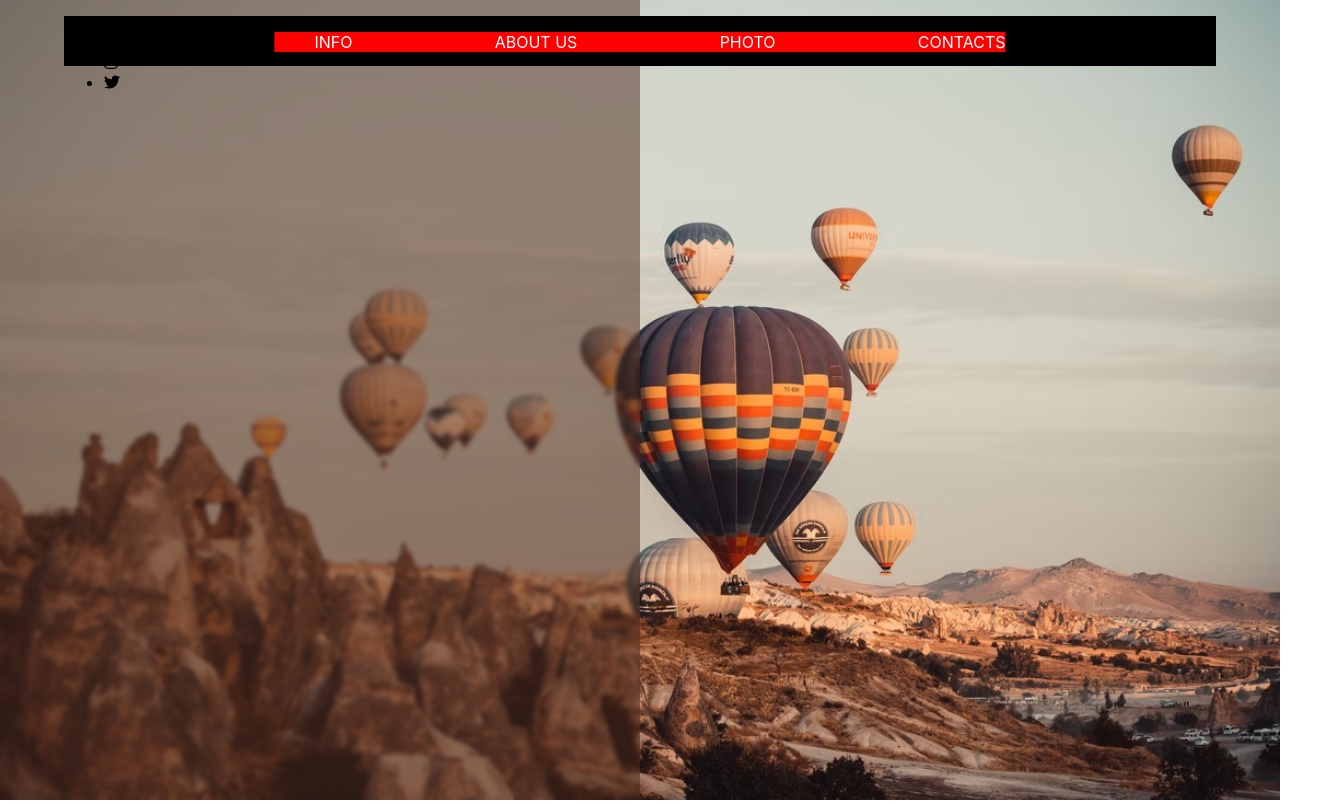
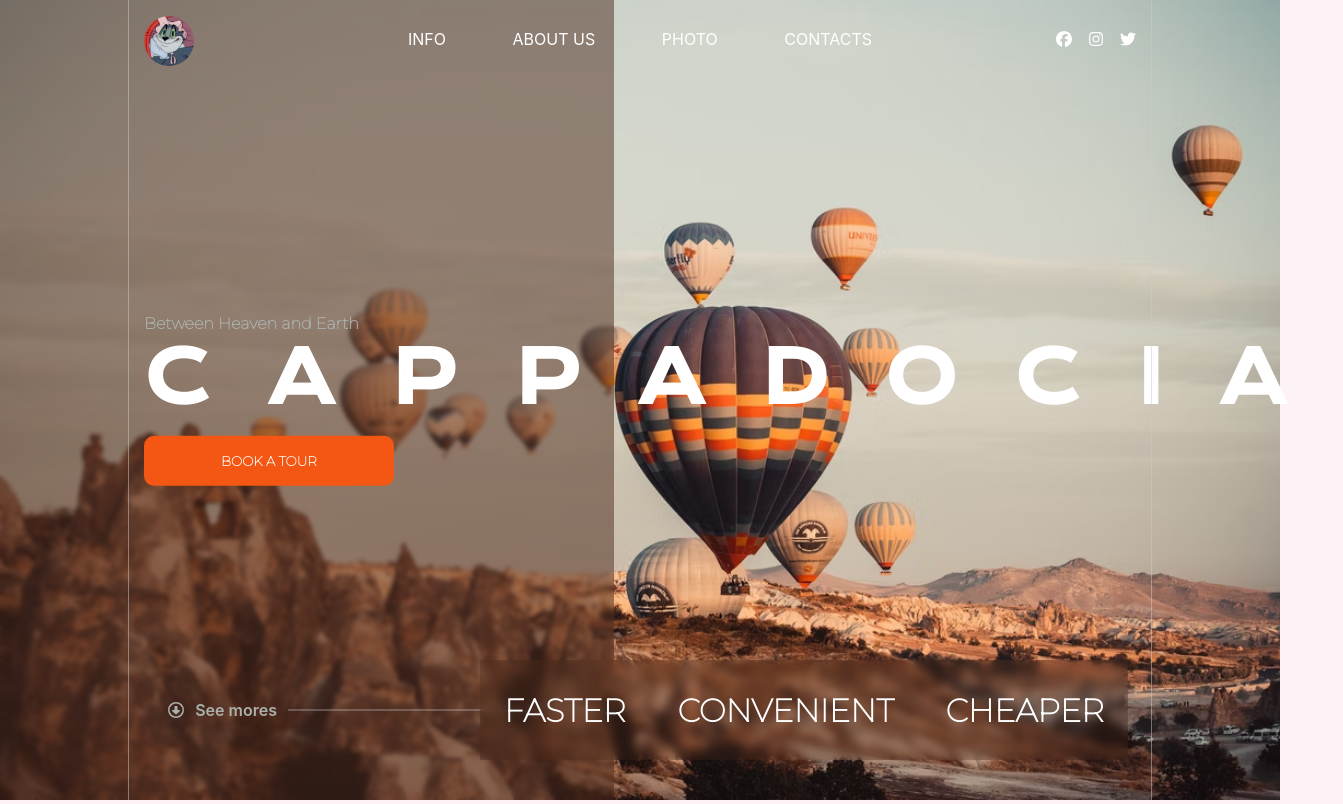
Before and after one commit to GenjiJapan/Travel-Landing-Page, a React (Create React App) app: page / in a window 1280 px wide. Shown: the whole page, 1343 px wide, since content can reach past the window. Built offline with nearby package versions, Linux system fonts and the light colour scheme.

Commit message:
nghi 14/3

```diff
--- a/public/index.html
+++ b/public/index.html
@@ -10,6 +10,10 @@
       content="Web site created using create-react-app"
     />
     <link rel="apple-touch-icon" href="%PUBLIC_URL%/logo192.png" />
+    <link href="https://fonts.googleapis.com/css2?family=Krona+One&family=Montserrat:wght@100&display=swap"
+      rel="stylesheet">
+
+    <link href="https://fonts.googleapis.com/css2?family=Krona+One&display=swap" rel="stylesheet">
     <!--
       manifest.json provides metadata used when your web app is installed on a
       user's mobile device or desktop. See https://developers.google.com/web/fundamentals/web-app-manifest/
--- a/src/App.js
+++ b/src/App.js
@@ -1,5 +1,5 @@
 import logo from "./logo.svg";
-import "./App.css";
+import "./assets/Styles/GlobalStyles.css";
 import { Index } from "./Main";
 
 function App() {
--- a/src/Main/Banner/Banner.css
+++ b/src/Main/Banner/Banner.css
@@ -2,14 +2,26 @@
   position: relative;
   width: 100%;
   height: 100vh;
-  background: #000;
+  /* background: #000; */
+}
+
+.header_line_beside {
+  position: absolute;
+  left: 50%;
+  transform: translateX(-50%);
+  width: 80%;
+  height: 100%;
+  /* background: #000; */
+  border-left: 0.2px solid rgba(204, 204, 204, 0.5);
+  border-right: 0.2px solid rgba(204, 204, 204, 0.5);
+  z-index: 10;
 }
 
 .banner_img {
   position: relative;
   width: 100%;
   height: 100%;
-  background: red;
+  /* background: red; */
 }
 
 .banner_img img {
@@ -21,8 +33,94 @@
 .banner_overlay_left {
   position: absolute;
   top: 0;
-  width: 50%;
+  width: 48%;
   height: 100%;
   background: rgba(74, 41, 27, 0.5);
   backdrop-filter: blur(2px);
 }
+
+.banner_content {
+  position: absolute;
+  top: 50%;
+  left: 50%;
+  transform: translate(-50%, -50%);
+  width: 80%;
+  height: auto;
+  display: flex;
+  justify-content: space-between;
+  align-items: center;
+  flex-wrap: wrap;
+  /* background: #000; */
+  color: #fff;
+  padding: 0 1em;
+}
+
+.banner_content h1 {
+  font-size: 4.5em;
+  letter-spacing: 0.8em;
+  font-family: "Krona One", sans-serif;
+}
+
+.banner_content p {
+  font-family: "Montserrat", sans-serif;
+  color: #aab0ac;
+  font-size: 1em;
+  font-weight: 600;
+}
+
+.banner_content button {
+  margin-top: 1em;
+  width: 250px;
+  height: 50px;
+  background: #f45713;
+  border-radius: 10px;
+  border: none;
+  outline: none;
+  font-family: "Montserrat", sans-serif;
+  color: #fff;
+  font-weight: 700;
+}
+
+.banner_scrollDown {
+  position: absolute;
+  left: 9.5em;
+  bottom: 5em;
+  padding: 0 1em;
+  /* width: 130px; */
+  width: auto;
+  /* background: #000; */
+  display: flex;
+  justify-content: space-between;
+  align-items: center;
+  color: #aab0ac;
+  font-weight: 600;
+}
+
+.banner_scrollDown p {
+  margin-left: 0.7em;
+}
+
+.line {
+  margin-left: 0.7em;
+  width: 440px;
+  border: 0.3px solid #ccc;
+  opacity: 0.3;
+}
+
+.banner_slogan {
+  position: absolute;
+  bottom: 2.5em;
+  right: 9.5em;
+  width: 648px;
+  height: 100px;
+  background: rgba(74, 41, 27, 0.25);
+  padding: 0 1.5em;
+  backdrop-filter: blur(5px);
+  display: flex;
+  justify-content: space-between;
+  align-items: center;
+  color: #fff;
+  font-family: "Montserrat", sans-serif;
+  /* font-family: "Krona One", sans-serif;
+  font-size: 0.5em; */
+}
--- a/src/Main/Banner/index.jsx
+++ b/src/Main/Banner/index.jsx
@@ -1,15 +1,34 @@
 import React from "react";
 import { Images } from "../../constants/images";
-import { Header } from "../Header";
+import { faArrowAltCircleDown } from "@fortawesome/free-regular-svg-icons";
 import "./Banner.css";
+import { FontAwesomeIcon } from "@fortawesome/react-fontawesome";
 
 export const Banner = () => {
   return (
     <div className="banner_container">
+      <div className="header_line_beside"></div>
       <div className="banner_img">
         <img src={Images.CAPPADOCIA} alt="" />
       </div>
       <div className="banner_overlay_left"></div>
+      <div className="banner_content">
+        <div className="place_describe">
+          <p>Between Heaven and Earth</p>
+          <h1>CAPPADOCIA</h1>
+          <button>BOOK A TOUR</button>
+        </div>
+      </div>
+      <div className="banner_scrollDown">
+        <FontAwesomeIcon icon={faArrowAltCircleDown} />
+        <p>See mores</p>
+        <div className="line"></div>
+      </div>
+      <div className="banner_slogan">
+        <h1>FASTER</h1>
+        <h1>CONVENIENT</h1>
+        <h1>CHEAPER</h1>
+      </div>
     </div>
   );
 };
--- a/src/Main/Header/Header.css
+++ b/src/Main/Header/Header.css
@@ -1,26 +1,54 @@
-.header_container{
+.header_container {
   position: absolute;
   top: 1em;
   left: 50%;
   transform: translateX(-50%);
 
-    width: 90%;
+  width: 80%;
   height: 50px;
 
-    background: #000;
+  /* background: #000; */
   z-index: 10;
 }
 
-.header_indicator{
-    position: absolute;
-    top: 0;
-    left: 50%;
-    transform: translateX(-50%);
-    width: 60%;
-    background: red;
+
+
+.header_indicator {
+  margin: 0.8em auto;
+  width: 50%;
+  padding: 0 1.5em;
+  /* background: red; */
   list-style: none;
   display: flex;
   justify-content: space-between;
   align-items: center;
   color: #fff;
 }
+
+.brand_indicator {
+  position: absolute;
+  top: 0.8em;
+  right: 1em;
+  width: 80px;
+  /* padding: 0 1em; */
+  display: flex;
+  justify-content: space-between;
+  align-items: center;
+  list-style-type: none;
+  color: #fff;
+  /* background: red; */
+}
+
+.header_logo {
+  position: absolute;
+  left: 1em;
+  width: 50px;
+  height: 50px;
+}
+
+.header_logo img {
+  width: 100%;
+  height: 100%;
+  border-radius: 50%;
+  object-fit: cover;
+}
--- a/src/Main/Header/index.jsx
+++ b/src/Main/Header/index.jsx
@@ -6,10 +6,14 @@ import {
   faInstagram,
   faTwitter,
 } from "@fortawesome/free-brands-svg-icons";
+import { Images } from "../../constants/images";
 
 export const Header = () => {
   return (
     <div className="header_container">
+      <div className="header_logo">
+        <img src={Images.LOGO} alt="" />
+      </div>
       <ul className="header_indicator">
         <li>INFO</li>
         <li>ABOUT US</li>
@@ -24,7 +28,6 @@ export const Header = () => {
           <FontAwesomeIcon icon={faInstagram} />
         </li>
         <li>
-          {" "}
           <FontAwesomeIcon icon={faTwitter} />
         </li>
       </ul>
--- /dev/null
+++ b/src/assets/Styles/GlobalStyles.css
@@ -0,0 +1,35 @@
+
+/* Track */
+/* Handle */
+/* Handle on hover */
+/* ::-webkit-scrollbar {
+  width: 10px;
+}
+::-webkit-scrollbar-track {
+}
+
+::-webkit-scrollbar-thumb {
+  background: #888;
+  border-radius: 15px;
+  opacity: 0;
+}
+
+::-webkit-scrollbar-thumb:hover {
+  background: #555;
+} */
+html {
+  scroll-behavior: smooth;
+}
+
+* {
+  margin: 0;
+  padding: 0;
+  -webkit-box-sizing: border-box;
+  box-sizing: border-box;
+}
+
+body {
+  height: 100vh;
+  width: 100%;
+  background: #fdf2f6;
+}
--- a/src/constants/images.js
+++ b/src/constants/images.js
@@ -1,5 +1,7 @@
 import cappadocia from "../assets/Images/cappadocia.avif";
+import logo from "../assets/Images/logo.jpg";
 
 export const Images = {
   CAPPADOCIA: cappadocia,
+  LOGO: logo,
 };
```
Also changed, not shown: src/assets/Images/logo.jpg (added). Lines whose indentation alone changed are shown as unchanged.
